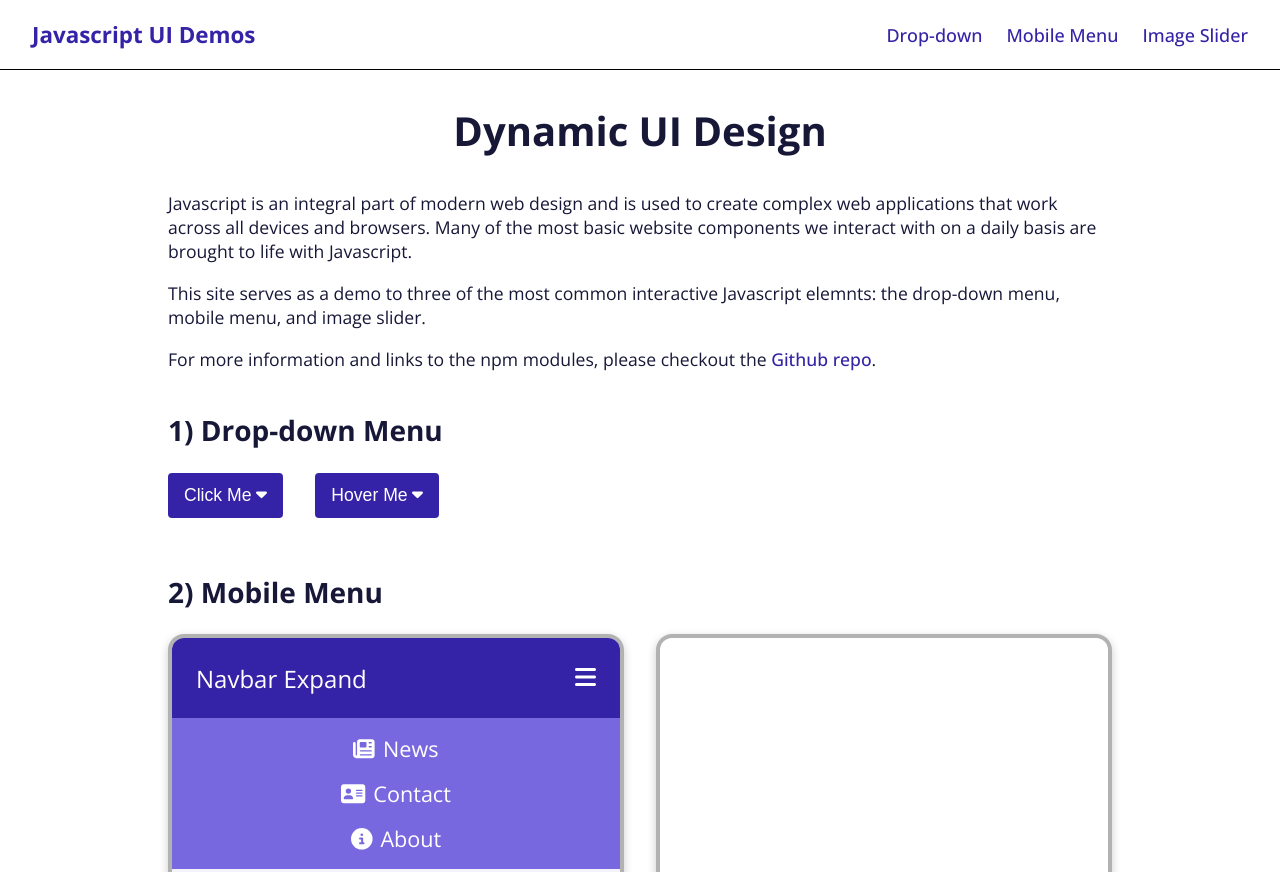
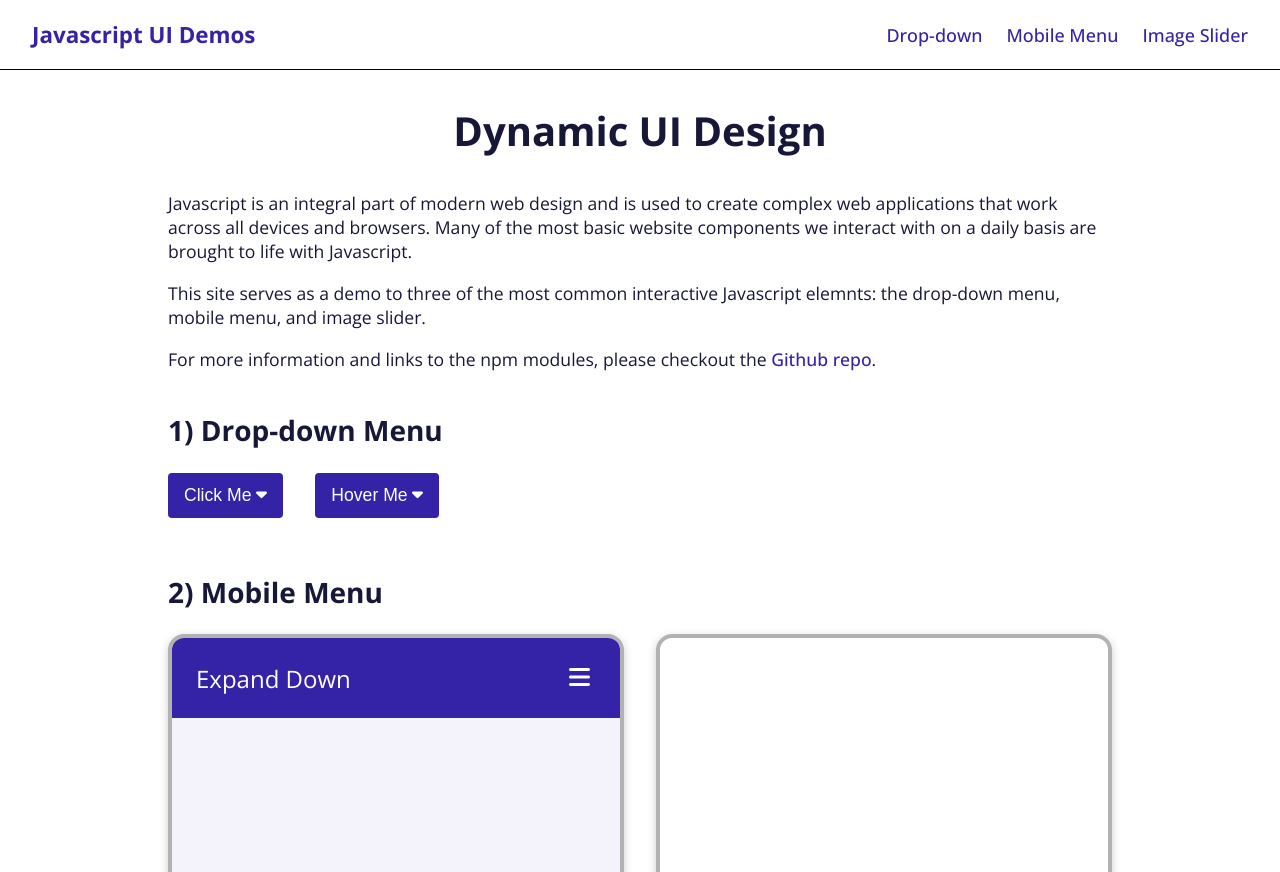
Before and after one commit to gregolive/dynamic-ui-design, a website built with webpack: page dist/index.html in a window 1280 px wide. Shown: the top 872 px of the page. Built offline with nearby package versions, Linux system fonts and the light colour scheme.

Commit message:
Update expand nav with transition

```diff
--- a/src/index.js
+++ b/src/index.js
@@ -31,7 +31,7 @@ const demoMobileNavs = (() => {
     { text: 'Contact', href: '', icon: 'fa-solid fa-address-card' },
     { text: 'About', href: '', icon: 'fa-solid fa-circle-info' },
   ];
-  const expandTitle = { text: 'Navbar Expand', href: '#' };
+  const expandTitle = { text: 'Expand Down', href: '#navbar-expand' };
 
   const init = () => {
     const phones = document.querySelectorAll('.mobile-main');
--- a/src/navbar-expand.js
+++ b/src/navbar-expand.js
@@ -5,6 +5,15 @@ const navbarTitle = (title) => {
   navTitle.textContent = title.text;
 
   return navTitle;
+};
+
+const expandMenu = (e) => {
+  const menuClass = e.currentTarget.parentNode.nextSibling.classList;
+  if (menuClass.contains('show')) {
+    menuClass.remove('show');
+  } else {
+    menuClass.add('show');
+  }
 };
 
 const navbarBtn = () => {
@@ -16,6 +25,7 @@ const navbarBtn = () => {
   button.className = 'navbar-btn';
   button.setAttribute('type', 'button');
   button.appendChild(icon);
+  button.addEventListener('click', expandMenu);
 
   return button;
 };
@@ -45,9 +55,15 @@ const navbarMenu = (links) => {
 
 const navbarExpand = (title, menuLinks) => {
   const nav = document.createElement('nav');
+  const navMain = document.createElement('div');
+
+  navMain.className = 'navbar-top';
+  navMain.appendChild(navbarTitle(title));
+  navMain.appendChild(navbarBtn());
+
+  nav.id = 'navbar-expand';
   nav.className = 'navbar navbar-expand';
-  nav.appendChild(navbarTitle(title));
-  nav.appendChild(navbarBtn());
+  nav.appendChild(navMain);
   nav.appendChild(navbarMenu(menuLinks));
 
   return nav;
--- a/src/style.css
+++ b/src/style.css
@@ -188,16 +188,19 @@ ul {
 /* 2) MOBILE MENU */
 
 .navbar {
-  background-color: var(--primary-color);
-  height: 5rem;
-  display: grid;
-  grid-template: 100% / 5fr 1fr;
+  display: flex;
   flex-direction: column;
   align-items: center;
 }
 
-.navbar > * {
+.navbar-top {
+  background-color: var(--primary-color);
+  height: 5rem;
+  width: calc(100% - 3rem);
   padding: 0 1.5rem;
+  display: flex;
+  justify-content: space-between;
+  align-items: center;
 }
 
 .navbar-title {
@@ -222,15 +225,22 @@ ul {
 .navbar-menu {
   background-color: var(--secondary-color);
   font-size: 1.35rem;
+  width: 100%;
+  height: 0;
+  opacity: 0;
+  display: flex;
+  flex-direction: column;
+}
+
+.navbar-menu.show {
+  transition: opacity .5s ease-out;
+  opacity: 1;
+  height: auto;
   padding: 0.5rem 0;
-  grid-column: 1 / -1;
-  display: grid;
-  z-index: 100;
 }
 
 .navbar-link {
   color: white;
-  width: 100%;
   padding: 0.5rem 0;
   display: flex;
   justify-content: center;
```
